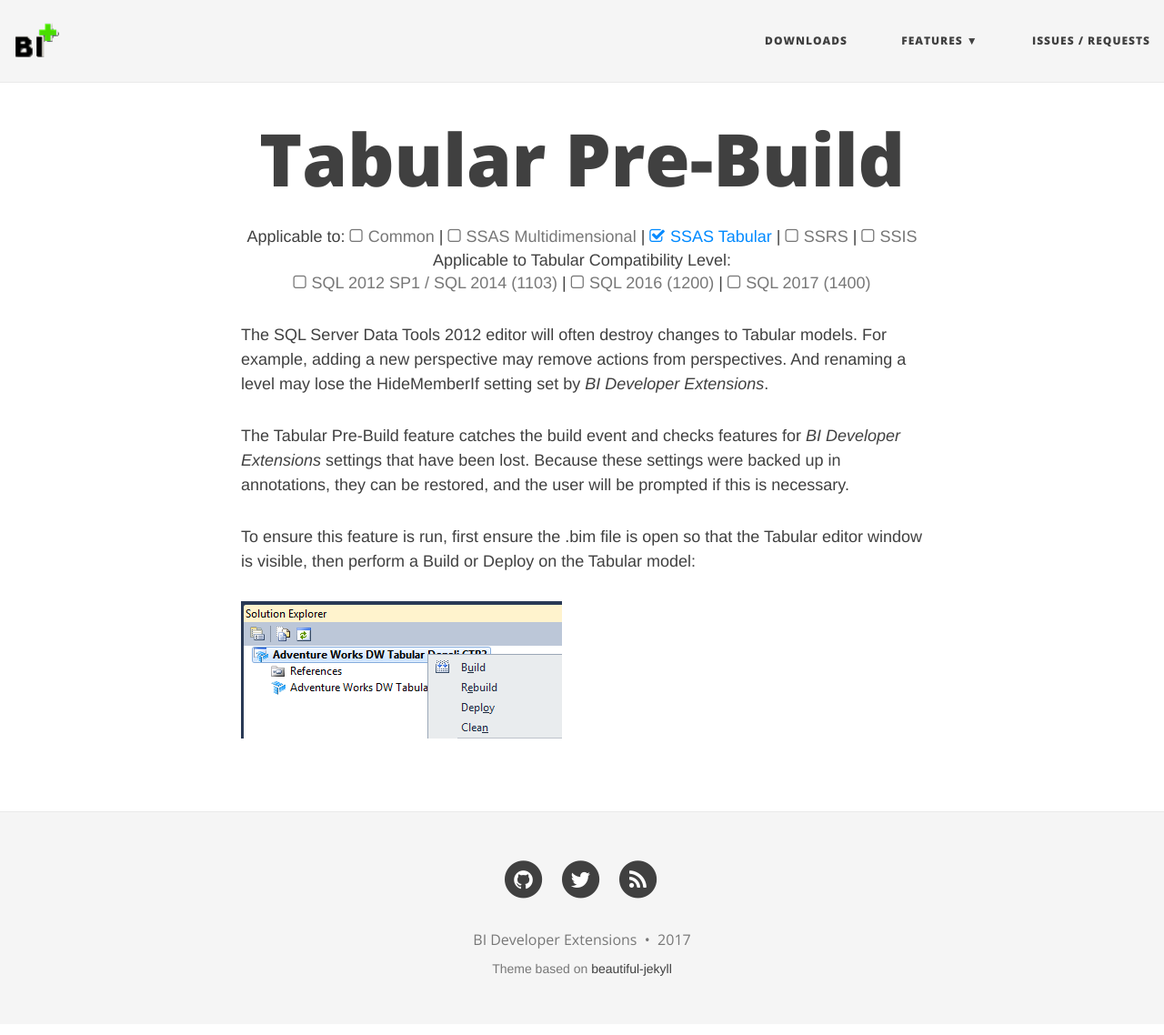
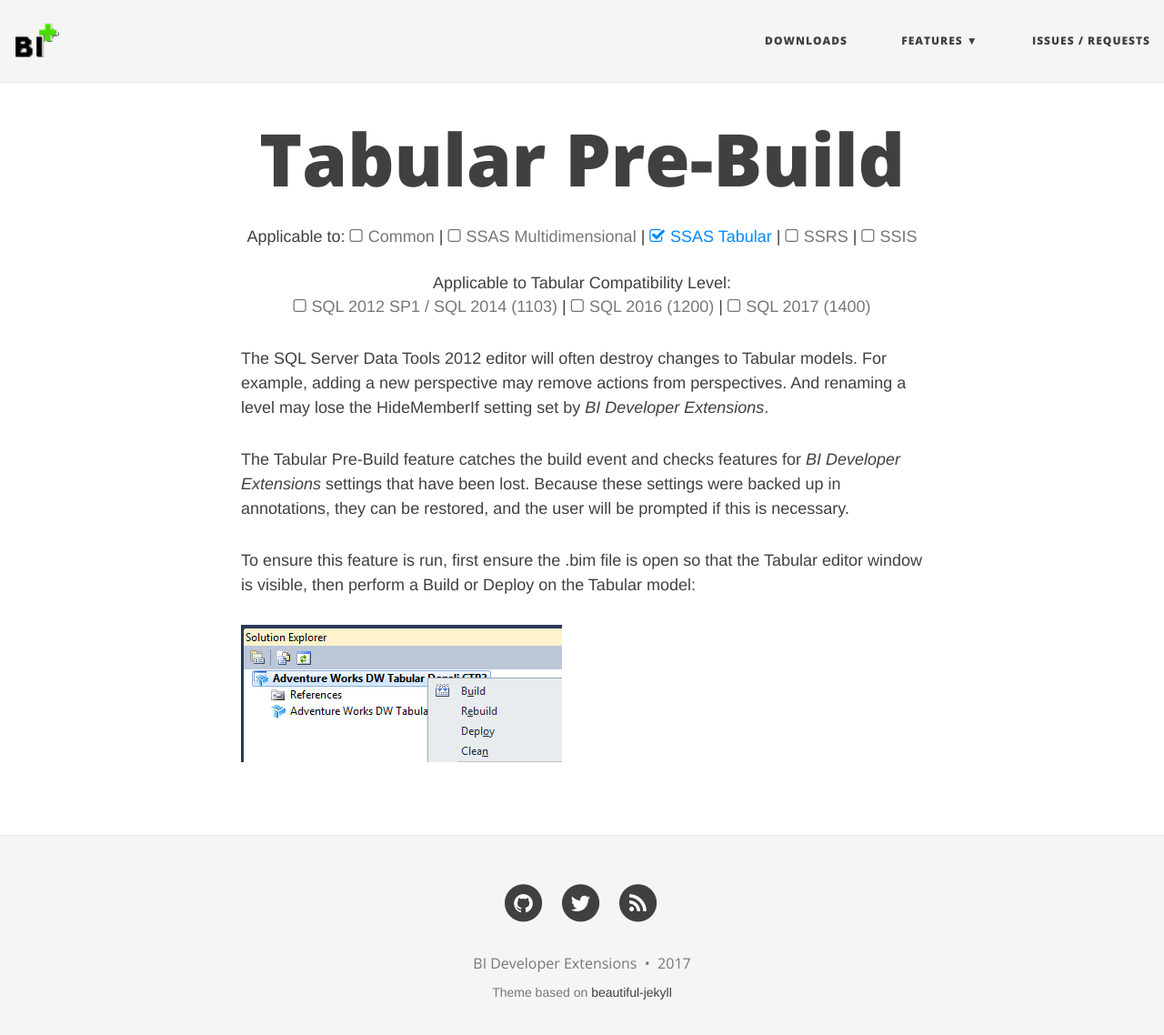
Before and after one commit to BIDeveloperExtensions/bideveloperextensions.github.io, a Jekyll site: the page built from _features/TabularPre-Build.md, in a window 1280 px wide and 1152 px high. Shown: the top 1138 px of the window at 91% size. Built offline with Jekyll 4.4.1, drawn with Linux system fonts in a browser that asks for light colours; nearby versions of some CDN libraries.

```diff
--- a/_layouts/feature.html
+++ b/_layouts/feature.html
@@ -16,10 +16,10 @@ layout: base
 
       {% if page.component contains "ssast" %}
          <div class="centered">
-         Applicable to Tabular Compatibility Level:<br/>
+         <br />Applicable to Tabular Compatibility Level:<br/>
          {% for lvl in site.data.compatibilitylevels %}
              {% if page.compatibilitylevel contains lvl.name %}
-             <a href="/features-ssast"><i class="fa fa-check-square-o" aria-hidden="true"></i>{{lvl.title}}</a>
+             <i class="fa fa-check-square-o" aria-hidden="true"></i>{{lvl.title}}
              {%else%}
              <span class="text-muted"><i class="fa fa-square-o" aria-hidden="true"></i>{{lvl.title}}</span>
              {%endif%}
```
